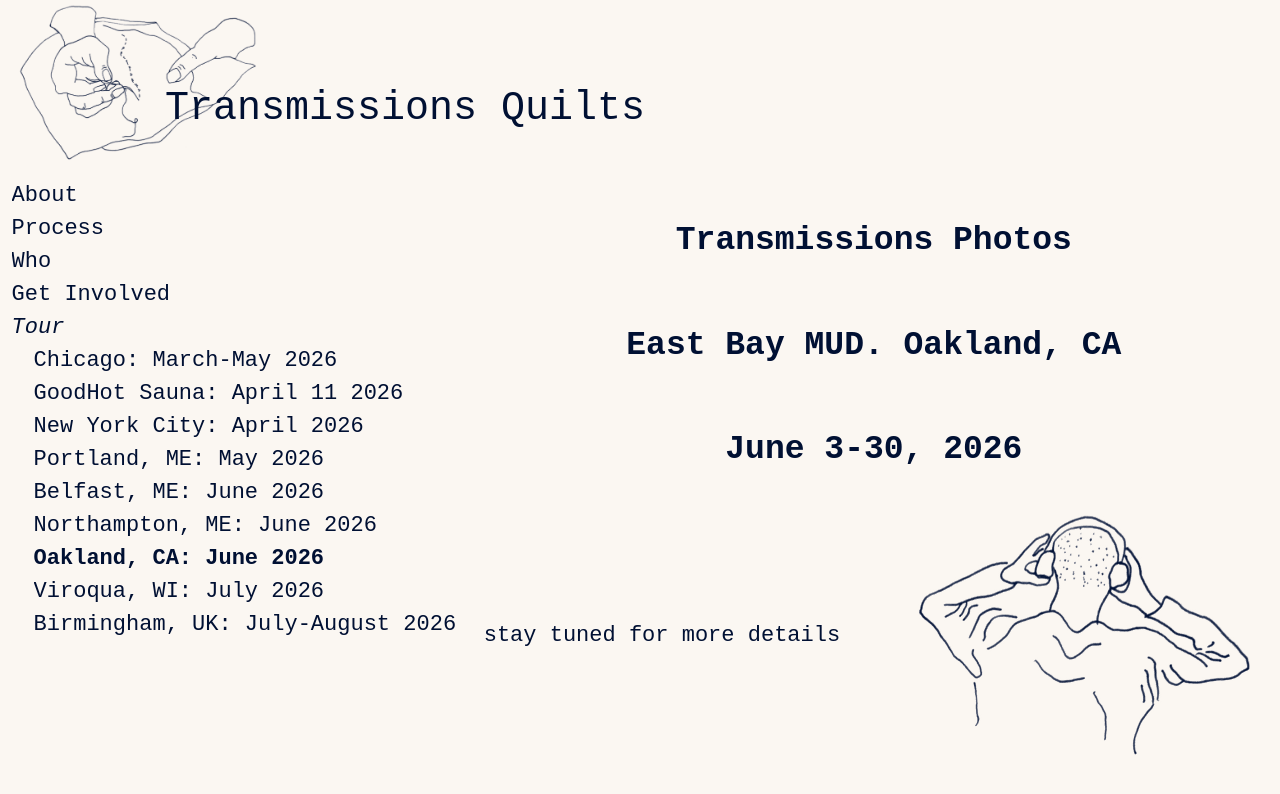
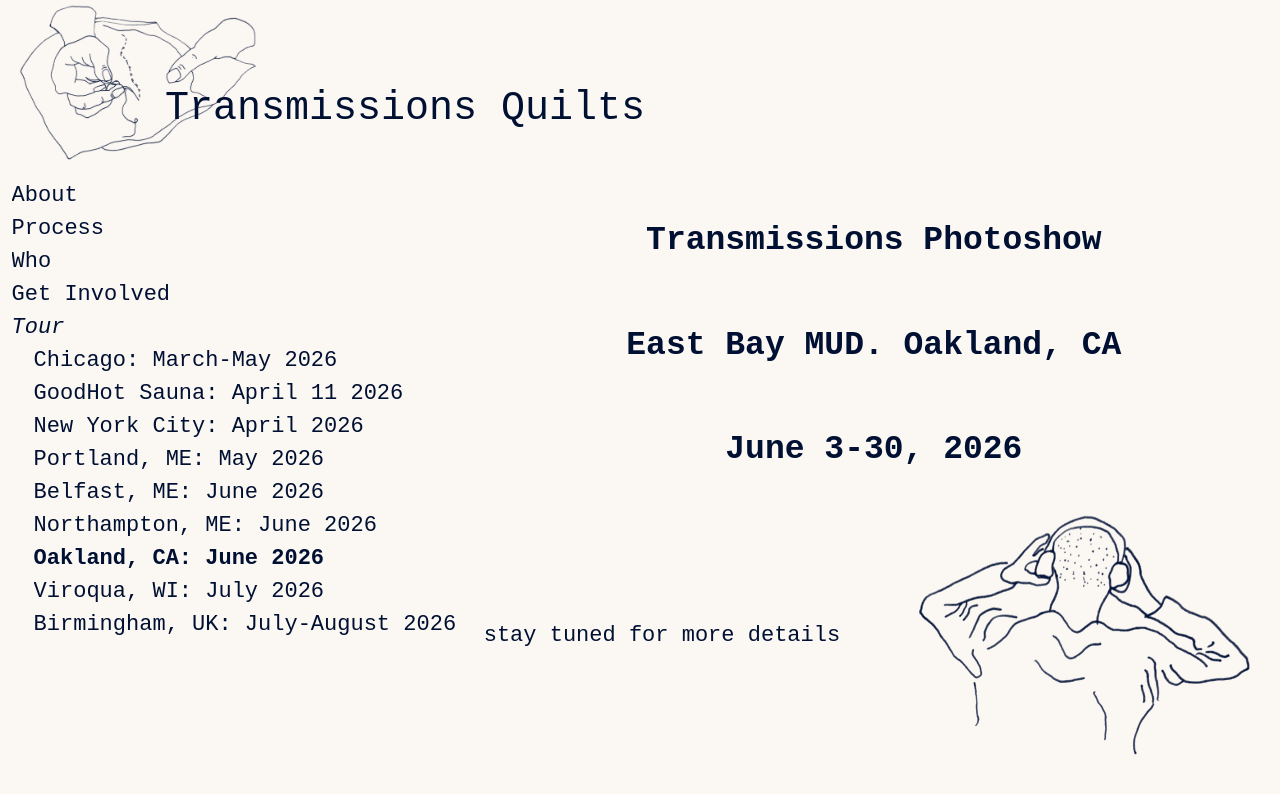
Before and after one commit to danieldickison/transmission-site, a Jekyll site: the page built from ebmud.markdown, in a window 1280 px wide. Shown: the top 794 px of the page. Built offline with Jekyll 4.4.1, drawn with Linux system fonts in a browser that asks for light colours; some web fonts are replaced; our own code applies the rules of GitHub Pages for plain Markdown files.

Commit message:
Update ebmud.markdown

```diff
--- a/ebmud.markdown
+++ b/ebmud.markdown
@@ -2,7 +2,7 @@
 permalink: /ebmud
 main_class: ebmud
 ---
-## Transmissions Photos
+## Transmissions Photoshow
 ## East Bay MUD. Oakland, CA
 ## June 3-30, 2026
 
```
